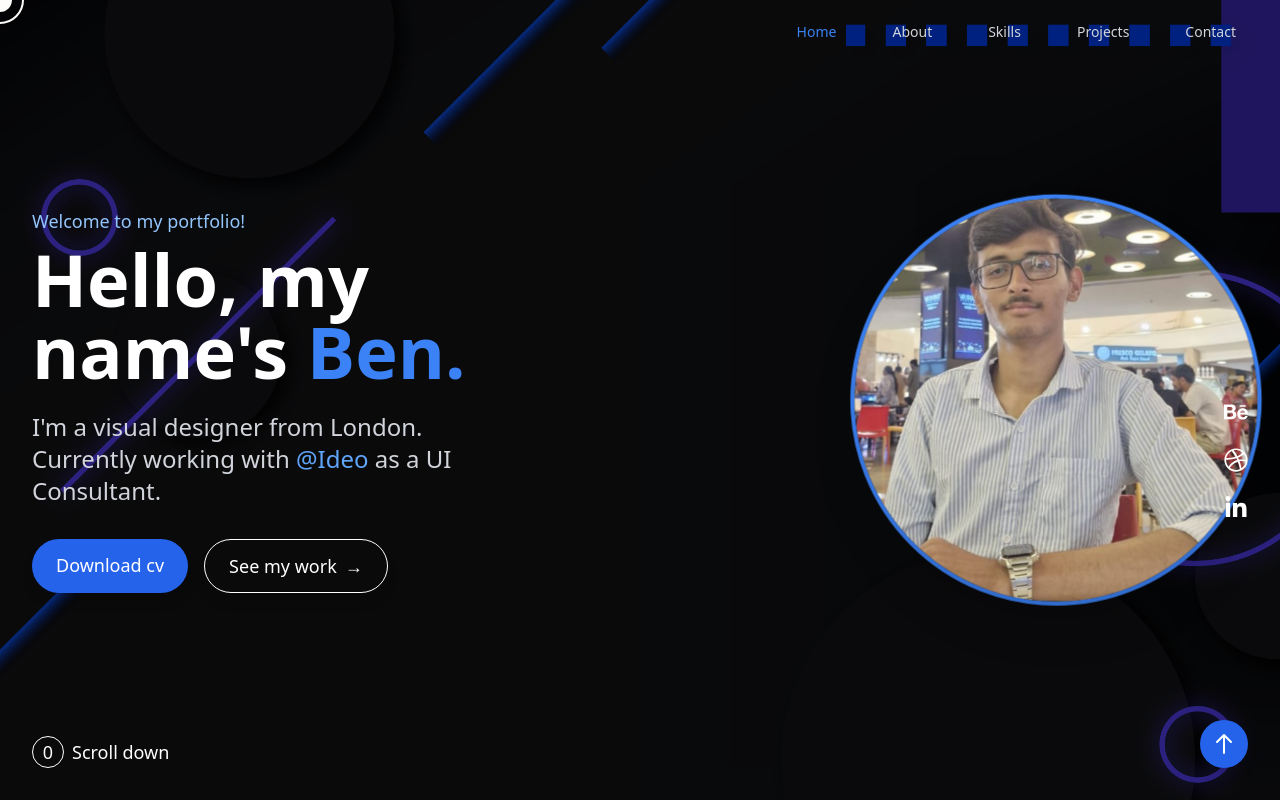
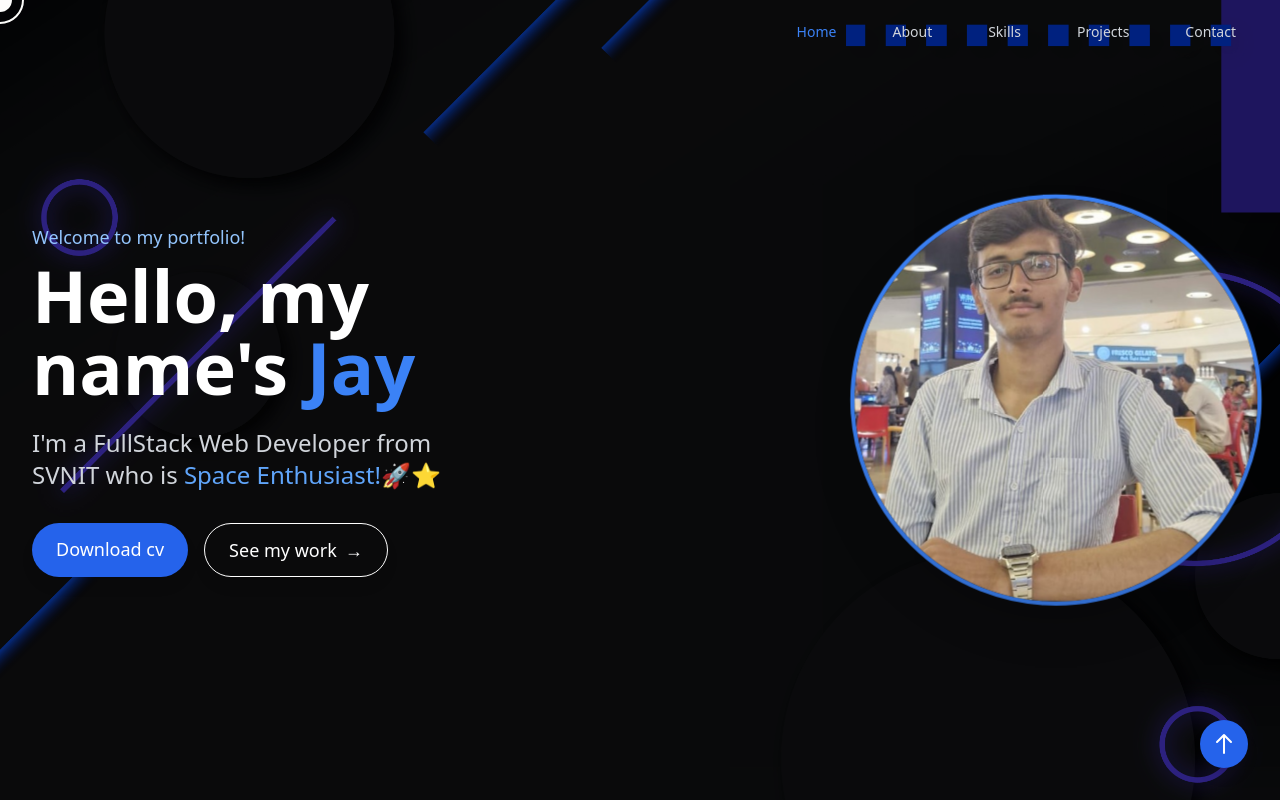
Before and after one commit to jayp927/Portfolio2, a Next.js app: page / in a window 1280 px wide. Shown: the top 800 px of the page. Built offline with nearby package versions, Linux system fonts and the light colour scheme.

Commit message:
UI chages

```diff
--- a/app/components/Contact.tsx
+++ b/app/components/Contact.tsx
@@ -117,9 +117,9 @@ const Contact = () => {
             <button
               type="submit"
               disabled={isSubmitting}
-              className="bg-yellow-400 text-black px-8 py-3 rounded-full text-xl font-bold hover:bg-yellow-300 transition-colors disabled:opacity-50 disabled:cursor-not-allowed"
+              className="border border-white text-white px-6 py-3 rounded-full text-lg hover:bg-white hover:text-blue-600 transition-colors shadow-lg flex items-center justify-center mx-auto disabled:opacity-50 disabled:cursor-not-allowed"
             >
-              {isSubmitting ? 'Sending...' : 'Send Message'}
+              {isSubmitting ? 'Sending...' : 'Send Message'} <span className="ml-2">→</span>
             </button>
 
             {submitStatus === 'success' && (
--- a/app/components/Projects.tsx
+++ b/app/components/Projects.tsx
@@ -131,9 +131,9 @@ const Projects = () => {
                     href={currentProject.url}
                     target="_blank"
                     rel="noopener noreferrer"
-                    className="inline-block bg-yellow-400 text-black px-8 py-3 rounded-full text-lg font-bold hover:bg-yellow-300 transition-colors"
+                    className="border border-white text-white px-6 py-3 rounded-full text-lg hover:bg-white hover:text-blue-600 transition-colors shadow-lg inline-flex items-center"
                   >
-                    View Project
+                    View Project <span className="ml-2">→</span>
                   </a>
                 </div>
               </div>
--- a/app/components/SocialLinks.tsx
+++ b/app/components/SocialLinks.tsx
@@ -1,7 +1,7 @@
 'use client'
 
 import { motion } from 'framer-motion'
-import { FaBehance, FaDribbble, FaLinkedinIn } from 'react-icons/fa'
+// Removed: import { FaBehance, FaDribbble, FaLinkedinIn } from 'react-icons/fa'
 
 const SocialLinks = () => {
   return (
@@ -13,6 +13,8 @@ const SocialLinks = () => {
     >
       {/* Removed: <p className="text-white text-sm tracking-widest">FOLLOW ME ON</p> */}
       {/* Removed: <div className="w-px h-16 bg-white opacity-50" /> */}
+      {/* Removed the social media icons */}
+      {/*
       <div className="flex flex-col space-y-6">
         <a
           href="#"
@@ -39,6 +41,7 @@ const SocialLinks = () => {
           <FaLinkedinIn />
         </a>
       </div>
+      */}
       {/* Removed: <div className="w-px h-16 bg-white opacity-50" /> */}
     </motion.div>
   )
--- a/app/page.tsx
+++ b/app/page.tsx
@@ -46,14 +46,14 @@ export default function Home() {
           >
             <p className="text-blue-300 text-lg mb-2">Welcome to my portfolio!</p>
             <h1 className="text-white text-5xl md:text-7xl font-bold leading-tight mb-6">
-              Hello, my <br /> name&apos;s <span className="text-blue-500">Ben.</span>
+              Hello, my <br /> name&apos;s <span className="text-blue-500">Jay</span>
             </h1>
             <p className="text-gray-300 text-xl md:text-2xl mb-8 max-w-md">
-              I&apos;m a visual designer from London. Currently working with <span className="text-blue-400">@Ideo</span> as a UI Consultant.
+              I&apos;m a FullStack Web Developer from SVNIT who is<span className="text-blue-400"> Space Enthusiast!🚀⭐</span>
             </p>
             <div className="flex space-x-4">
               <a
-                href="/Ben_Parker_CV.pdf"
+                href="https://drive.google.com/file/d/1MuqtAhoh2Iw8dwx9UhJMX4S5Ki-IVmb0/view?usp=drive_link"
                 download
                 className="bg-blue-600 text-white px-6 py-3 rounded-full text-lg hover:bg-blue-700 transition-colors shadow-lg"
               >
@@ -90,17 +90,6 @@ export default function Home() {
           </motion.div>
         </div>
 
-        {/* Scroll Indicator (Bottom Left) */}
-        <motion.div
-          initial={{ opacity: 0, y: 20 }}
-          animate={{ opacity: 1, y: 0 }}
-          transition={{ duration: 0.8, delay: 0.6 }}
-          className="absolute bottom-8 left-8 text-white flex items-center text-lg"
-        >
-          <span className="border border-white rounded-full w-8 h-8 flex items-center justify-center mr-2">0</span>
-          Scroll down
-        </motion.div>
-
         {/* Scroll to Top Button (Bottom Right) */}
         <motion.a
           href="#home"
```
